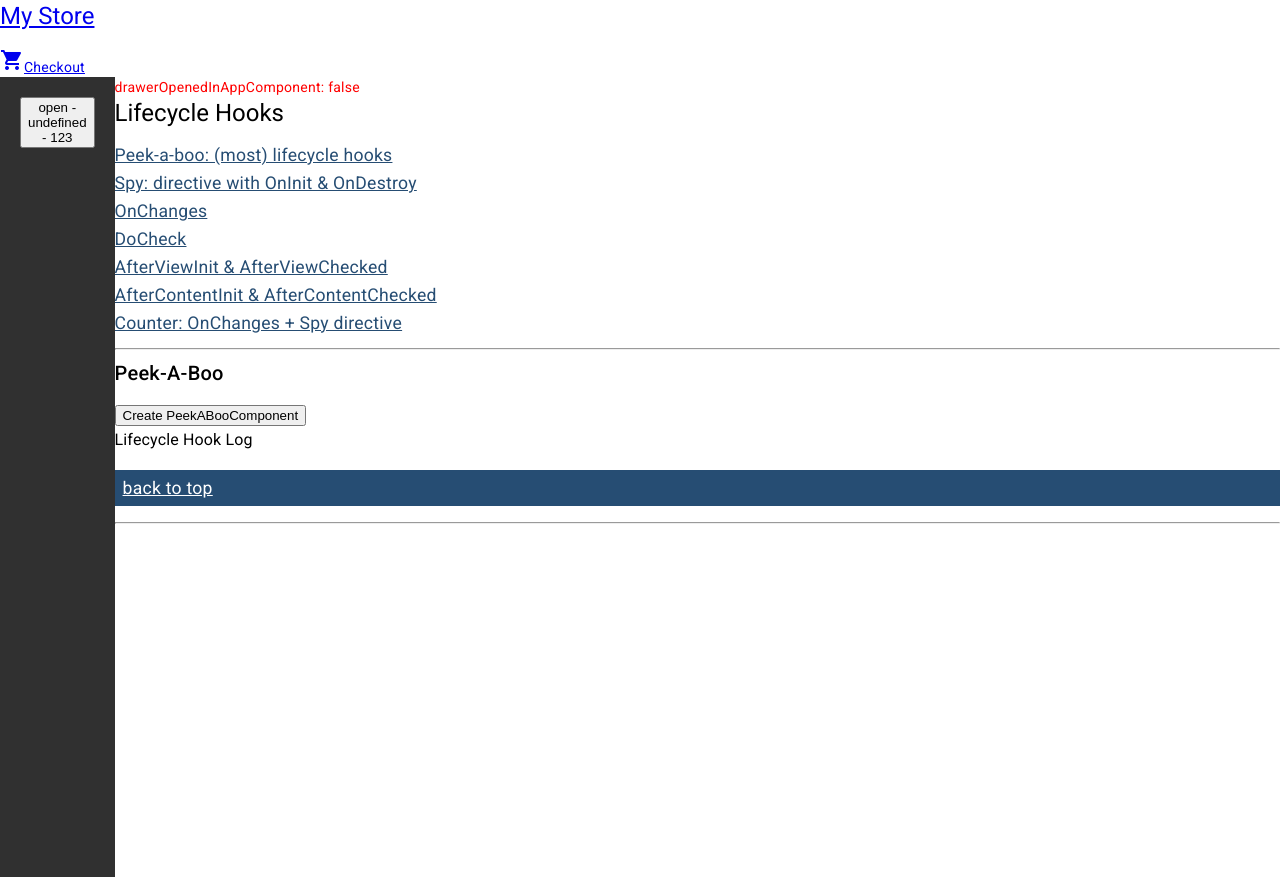
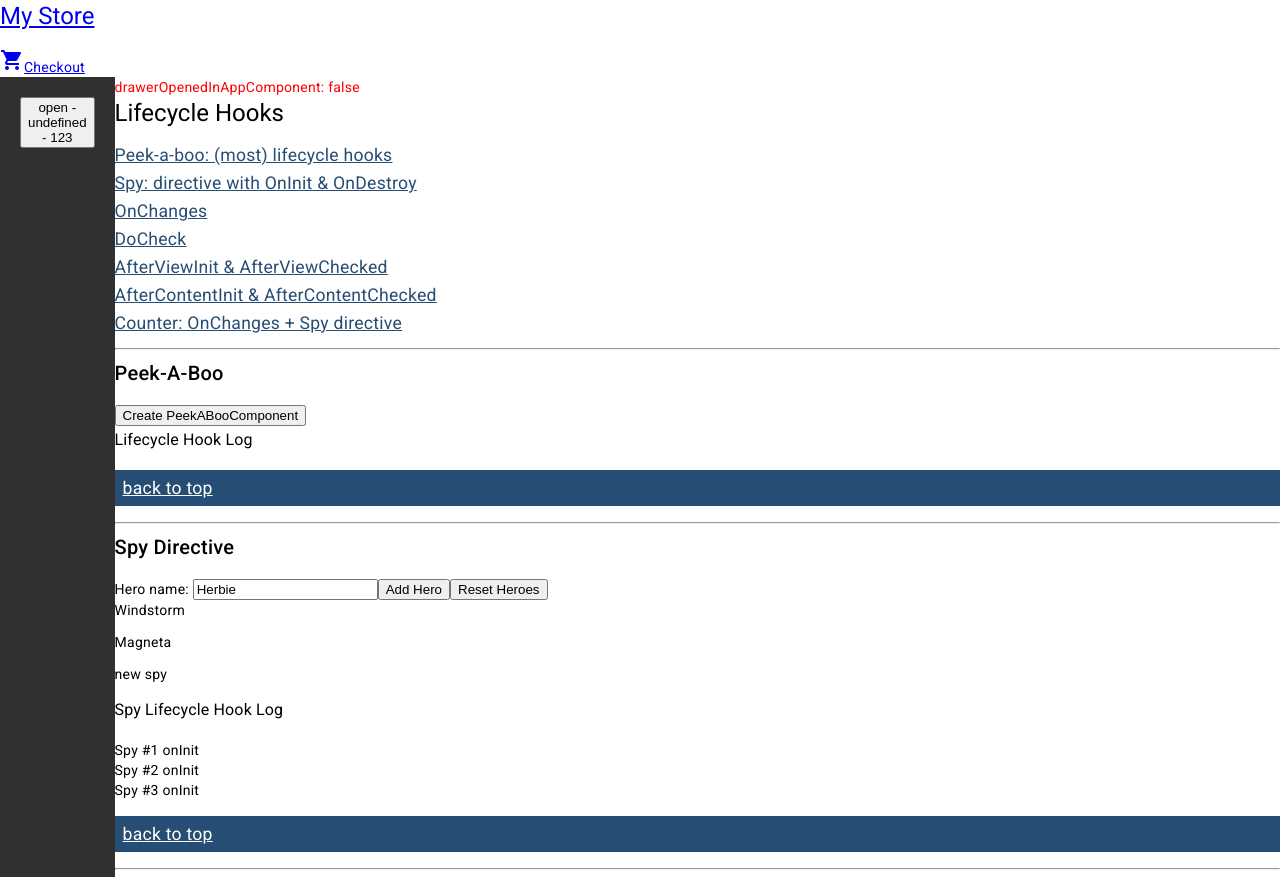
Before and after one commit to Xnumber/angular-example-project, an Angular app: page /life-cycle in a window 1280 px wide. Built offline with nearby package versions, Linux system fonts and the light colour scheme.

Commit message:
feat: directive testing

```diff
--- /dev/null
+++ b/src/app/components/organisms/spy/spy.component.html
@@ -0,0 +1,24 @@
+<div class="parent">
+	<h2>Spy Directive</h2>
+
+	<label for="hero-name">Hero name: </label>
+	<input type="text" id="hero-name" [(ngModel)]="newName" (keyup.enter)="addHero()">
+	<button type="button" (click)="addHero()">Add Hero</button>
+	<button type="button" (click)="reset()">Reset Heroes</button>
+
+	<div class="info">
+	  <p *ngFor="let hero of heroes" appSpy>
+		{{hero}}
+	  </p>
+
+	  <h3>Spy Lifecycle Hook Log</h3>
+	  <div *ngFor="let msg of logger.logs" class="log">{{msg}}</div>
+	</div>
+  </div>
+
+
+  <!--
+  Copyright Google LLC. All Rights Reserved.
+  Use of this source code is governed by an MIT-style license that
+  can be found in the LICENSE file at https://angular.io/license
+  -->
--- /dev/null
+++ b/src/app/components/organisms/spy/spy.component.ts
@@ -0,0 +1,39 @@
+import { Component } from '@angular/core';
+import { LoggerService } from 'src/app/services/logger-service.service';
+
+@Component({
+  selector: 'spy-parent',
+  templateUrl: './spy.component.html',
+  providers:  [LoggerService]
+})
+export class SpyParentComponent {
+  newName = 'Herbie';
+  heroes: string[] = ['Windstorm', 'Magneta', 'new spy'];
+
+  constructor(public logger: LoggerService) {
+  }
+
+  addHero() {
+    if (this.newName.trim()) {
+      this.heroes.push(this.newName.trim());
+      this.newName = '';
+      this.logger.tick();
+    }
+  }
+  removeHero(hero: string) {
+    this.heroes.splice(this.heroes.indexOf(hero), 1);
+    this.logger.tick();
+  }
+  reset() {
+    this.logger.log('reset');
+    this.heroes = [];
+    this.logger.tick();
+  }
+}
+
+
+/*
+Copyright Google LLC. All Rights Reserved.
+Use of this source code is governed by an MIT-style license that
+can be found in the LICENSE file at https://angular.io/license
+*/
--- a/src/app/components/pages/life-cycle/life-cycle.component.html
+++ b/src/app/components/pages/life-cycle/life-cycle.component.html
@@ -10,3 +10,8 @@
 <peek-a-boo-parent id="hooks"></peek-a-boo-parent>
 <a href="#top">back to top</a>
 <hr />
+
+
+<spy-parent id="spy"></spy-parent>
+<a href="#top">back to top</a>
+<hr />
--- /dev/null
+++ b/src/app/directives/spy.directive.ts
@@ -0,0 +1,30 @@
+import { Directive, OnInit, OnDestroy } from '@angular/core';
+import { LoggerService } from '../services/logger-service.service';
+
+let nextId = 1;
+
+// Spy on any element to which it is applied.
+// Usage: <div appSpy>...</div>
+@Directive({selector: '[appSpy]'})
+export class SpyDirective implements OnInit, OnDestroy {
+  private id = nextId++;
+
+  constructor(private logger: LoggerService) { }
+
+  ngOnInit() {
+    console.log("spy init"+ " " + this.id)
+    this.logger.log(`Spy #${this.id} onInit`);
+  }
+
+  ngOnDestroy() {
+    console.log("spy destroy"+ " " + this.id)
+    this.logger.log(`Spy #${this.id} onDestroy`);
+  }
+}
+
+
+/*
+Copyright Google LLC. All Rights Reserved.
+Use of this source code is governed by an MIT-style license that
+can be found in the LICENSE file at https://angular.io/license
+*/
```
Also changed, not shown: src/app/app.module.ts (+8 -3 lines), src/app/components/organisms/spy/spy.component.scss (added), 2 other files (tests, documents, lock files or other folders).
